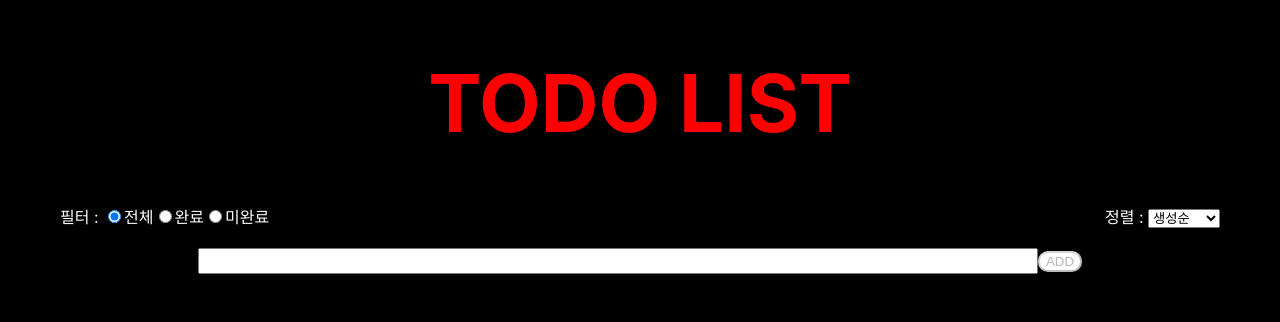
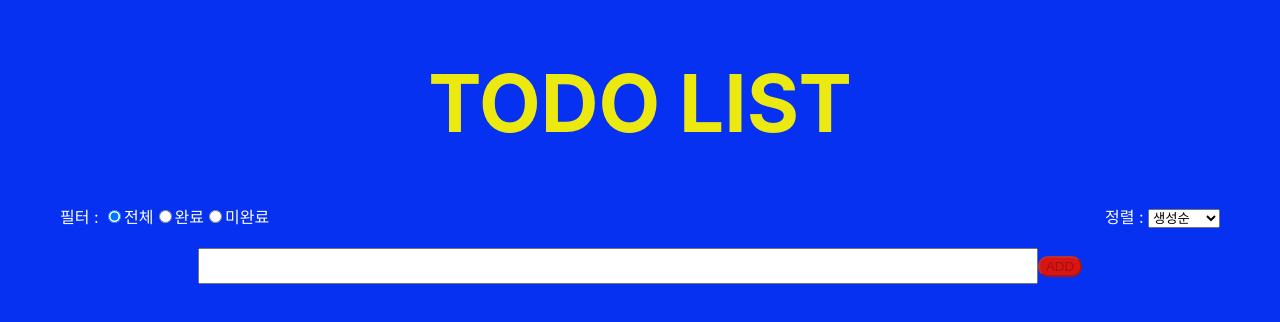
Before and after one commit to jsoh01/ToDoList, a React (Create React App) app: page / in a window 1280 px wide. Shown: the top 322 px of the page. Built offline with nearby package versions, Linux system fonts and the light colour scheme.

Commit message:
Intialized

```diff
--- a/src/App.css
+++ b/src/App.css
@@ -15,14 +15,14 @@
 }
 
 .App-header {
-  background-color: #282c34;
+  background-color: #3d74e0;
   min-height: 100vh;
   display: flex;
   flex-direction: column;
   align-items: center;
   justify-content: center;
   font-size: calc(10px + 2vmin);
-  color: white;
+  color: rgb(144, 20, 226);
 }
 
 .App-link {
@@ -40,7 +40,7 @@
 
 .header {
   font-size: 5rem;
-  color: red;
+  color: rgb(236, 233, 16);
 }
 
 .filter-container {
@@ -50,7 +50,7 @@
 
 .add-input-container {
   width: full;
-  height: 20px;
+  height: 30px;
   padding: 0 60px;
 }
 
@@ -61,7 +61,7 @@
 }
 
 .button {
-  background-color: white;
+  background-color: rgb(218, 19, 19);
   border-radius: 10px;
 }
 
--- a/src/index.css
+++ b/src/index.css
@@ -5,7 +5,7 @@ body {
     sans-serif;
   -webkit-font-smoothing: antialiased;
   -moz-osx-font-smoothing: grayscale;
-  background: black;
+  background: rgb(6, 49, 241);
   color: white;
 }
 
```
